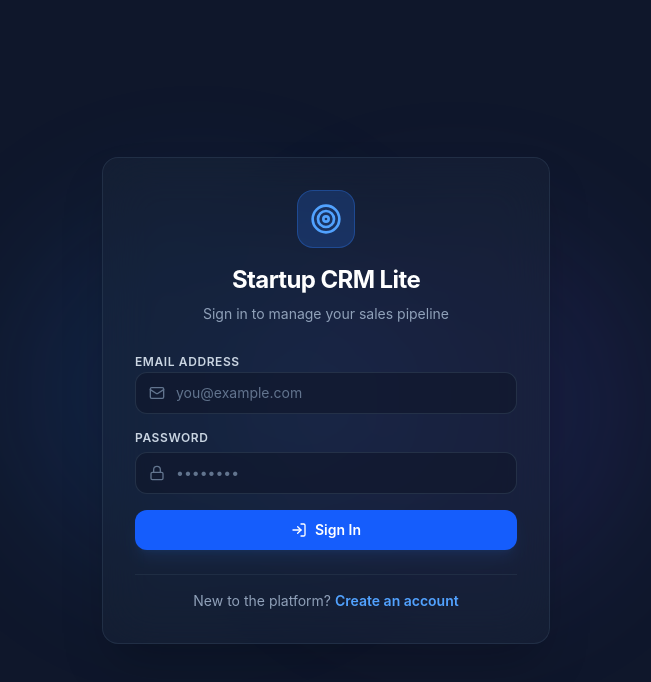
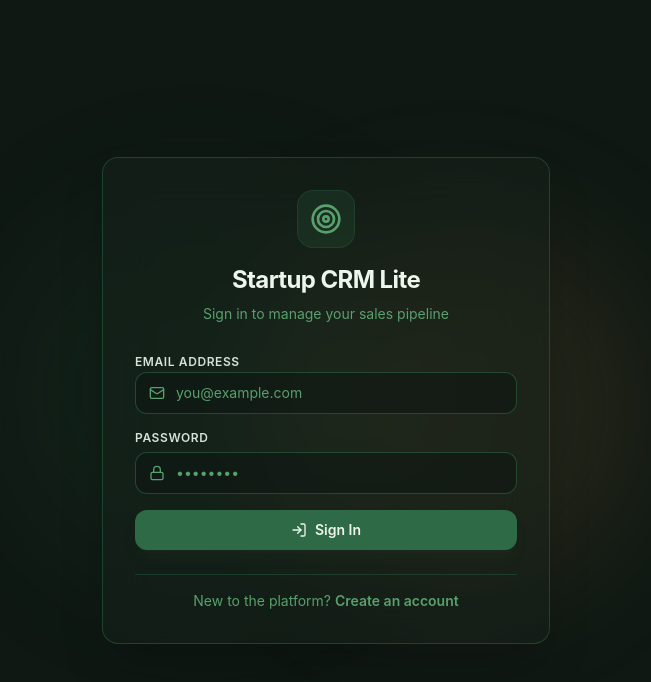
Before and after one commit to ShaikSanaFarooha/startup-crm-lite, a React (Vite) app: page /login in a window 1280 px wide. Shown: the top 682 px of the page, without its empty margins (314-965 px from the left). Built offline with nearby package versions, Linux system fonts and the light colour scheme; no server answers.

Commit message:
colouring

```diff
--- a/src/constants/analyticsColors.js
+++ b/src/constants/analyticsColors.js
@@ -1,26 +1,26 @@
 export const STATUS_COLORS = {
-  New: "#94A3B8",
-  Contacted: "#2563EB",
-  Meeting: "#F59E0B",
-  Proposal: "#7C3AED",
-  Won: "#22C55E",
-  Lost: "#EF4444",
+  New: "var(--color-slate-400)",
+  Contacted: "var(--color-primary)",
+  Meeting: "var(--color-accent)",
+  Proposal: "var(--color-secondary)",
+  Won: "var(--color-success)",
+  Lost: "var(--color-danger)",
 };
 
 export const SOURCE_COLORS = {
-  Website: "#3B82F6",
-  Referral: "#6366F1",
-  LinkedIn: "#0A66C2",
-  Instagram: "#E1306C",
-  Ads: "#F59E0B",
-  'Cold Email': "#10B981",
-  Other: "#64748B",
+  Website: "var(--color-primary)",
+  Referral: "var(--color-indigo-400)",
+  LinkedIn: "var(--color-primary)",
+  Instagram: "var(--color-accent)",
+  Ads: "var(--color-accent)",
+  'Cold Email': "var(--color-secondary)",
+  Other: "var(--color-slate-400)",
 };
 
 export const THEME_COLORS = {
-  primary: "#2563EB",
-  success: "#22C55E",
-  warning: "#F59E0B",
-  danger: "#EF4444",
-  slate: "#64748B",
+  primary: "var(--color-primary)",
+  success: "var(--color-success)",
+  warning: "var(--color-warning)",
+  danger: "var(--color-danger)",
+  slate: "var(--color-slate-400)",
 };
--- a/src/index.css
+++ b/src/index.css
@@ -2,15 +2,203 @@
 
 @custom-variant dark (&:where(.dark, .dark *));
 
+:root {
+  /* Brand semantic variables */
+  --brand-bg: #F8FBF7;
+  --brand-surf: #EDF5EC;
+  --brand-prim: #2F6A46;
+  --brand-prim-hover: #245236;
+  --brand-sec: #58A06D;
+  --brand-accent: #D69C52;
+  --brand-text: #1A2C22;
+  --brand-border: #D4E3D5;
+
+  /* Theme color remappings for utility classes */
+  --brand-white: #EDF5EC; /* Maps cards to Surface */
+  --brand-slate-50: #F8FBF7; /* Background */
+  --brand-slate-100: #E2ECE3; /* Muted Surface */
+  --brand-slate-200: #D4E3D5; /* Border */
+  --brand-slate-300: #D4E3D5;
+  --brand-slate-400: #58A06D; /* Secondary Text */
+  --brand-slate-500: #58A06D;
+  --brand-slate-600: #385642;
+  --brand-slate-700: #2F6A46; /* Primary Accent / Border */
+  --brand-slate-800: #18241D; /* Always-dark elements like Sidebar Hover & login card */
+  --brand-slate-850: #E2ECE3;
+  --brand-slate-900: #0F1813; /* Always-dark layouts like Sidebar & Login Background */
+  --brand-slate-950: #070c09;
+
+  --brand-gray-50: #F8FBF7;
+  --brand-gray-100: #E2ECE3;
+  --brand-gray-200: #D4E3D5;
+  --brand-gray-300: #D4E3D5;
+  --brand-gray-400: #58A06D;
+  --brand-gray-500: #58A06D;
+  --brand-gray-600: #385642;
+  --brand-gray-700: #2D4236;
+  --brand-gray-750: #2D4236;
+  --brand-gray-800: #18241D;
+  --brand-gray-850: #E2ECE3;
+  --brand-gray-900: #0F1813;
+  --brand-gray-950: #070c09;
+
+  --brand-blue-50: #EDF5EC;
+  --brand-blue-100: #D4E3D5;
+  --brand-blue-200: #A5D8B2;
+  --brand-blue-300: #58A06D;
+  --brand-blue-400: #58A06D;
+  --brand-blue-500: #2F6A46;
+  --brand-blue-600: #2F6A46;
+  --brand-blue-700: #245236;
+  --brand-blue-800: #1C3E29;
+  --brand-blue-900: #122A1B;
+  --brand-blue-950: #0A160F;
+
+  --brand-indigo-50: #FDF9F4;
+  --brand-indigo-100: #FBF0DF;
+  --brand-indigo-200: #F7DFBE;
+  --brand-indigo-300: #F2C790;
+  --brand-indigo-400: #E4B470;
+  --brand-indigo-500: #D69C52;
+  --brand-indigo-600: #D69C52;
+  --brand-indigo-700: #C2863D;
+  --brand-indigo-800: #A16B2D;
+  --brand-indigo-900: #6D4518;
+  --brand-indigo-950: #42280C;
+}
+
+.dark {
+  /* Brand semantic variables */
+  --brand-bg: #0F1813;
+  --brand-surf: #18241D;
+  --brand-prim: #72C38A;
+  --brand-prim-hover: #88d09e;
+  --brand-sec: #A5D8B2;
+  --brand-accent: #E4B470;
+  --brand-text: #EEF8F0;
+  --brand-border: #2D4236;
+
+  /* Theme color remappings for utility classes */
+  --brand-white: #18241D; /* Dark Mode Surface */
+  --brand-slate-50: #0F1813; /* Dark Mode Background */
+  --brand-slate-100: #223329;
+  --brand-slate-200: #2D4236; /* Dark Mode Border */
+  --brand-slate-300: #2D4236;
+  --brand-slate-400: #A5D8B2; /* Dark Mode Secondary Text */
+  --brand-slate-500: #A5D8B2;
+  --brand-slate-600: #84C697;
+  --brand-slate-700: #72C38A; /* Primary Accent / Border */
+  --brand-slate-800: #18241D;
+  --brand-slate-850: #213027;
+  --brand-slate-900: #0F1813;
+  --brand-slate-950: #070c09;
+
+  --brand-gray-50: #0F1813;
+  --brand-gray-100: #223329;
+  --brand-gray-200: #2D4236;
+  --brand-gray-300: #2D4236;
+  --brand-gray-400: #A5D8B2;
+  --brand-gray-500: #A5D8B2;
+  --brand-gray-600: #84C697;
+  --brand-gray-700: #2D4236;
+  --brand-gray-750: #2D4236;
+  --brand-gray-800: #18241D;
+  --brand-gray-850: #213027;
+  --brand-gray-900: #0F1813;
+  --brand-gray-950: #070c09;
+
+  --brand-blue-50: #18241D;
+  --brand-blue-100: #2D4236;
+  --brand-blue-200: #3D5947;
+  --brand-blue-300: #58A06D;
+  --brand-blue-400: #A5D8B2;
+  --brand-blue-500: #72C38A;
+  --brand-blue-600: #72C38A;
+  --brand-blue-700: #88d09e;
+  --brand-blue-800: #a2ddb5;
+  --brand-blue-900: #bce9ca;
+  --brand-blue-950: #d6f2de;
+
+  --brand-indigo-50: #1E2822;
+  --brand-indigo-100: #2E3A32;
+  --brand-indigo-200: #4B5E51;
+  --brand-indigo-300: #7A9A84;
+  --brand-indigo-400: #E4B470;
+  --brand-indigo-500: #E4B470;
+  --brand-indigo-600: #E4B470;
+  --brand-indigo-700: #ECD2A5;
+  --brand-indigo-800: #F3E4CA;
+  --brand-indigo-900: #FAF5ED;
+  --brand-indigo-950: #FFFFFF;
+}
+
 @theme {
-    --font-roboto:"roboto",sans-serif;
---color-primary: #2563EB;
+  --font-roboto: "roboto", sans-serif;
+
+  /* Custom palette override */
+  --color-primary: var(--brand-prim);
+  --color-secondary: var(--brand-sec);
+  --color-accent: var(--brand-accent);
+  --color-background: var(--brand-bg);
+  --color-surface: var(--brand-surf);
+  --color-text-dark: var(--brand-text);
+  --color-border: var(--brand-border);
+
+  /* Semantic safety override overrides */
   --color-success: #22C55E;
   --color-warning: #F59E0B;
   --color-danger: #EF4444;
 
-  --color-background: #F8FAFC;
-  --color-card: #FFFFFF;
-  --color-text-dark: #0F172A;
-  --color-text-gray: #64748B;
+  /* Systemic Tailwind color overrides to support CSS inline utility classes */
+  --color-white: var(--brand-white);
+  --color-slate-50: var(--brand-slate-50);
+  --color-slate-100: var(--brand-slate-100);
+  --color-slate-200: var(--brand-slate-200);
+  --color-slate-300: var(--brand-slate-300);
+  --color-slate-400: var(--brand-slate-400);
+  --color-slate-500: var(--brand-slate-500);
+  --color-slate-600: var(--brand-slate-600);
+  --color-slate-700: var(--brand-slate-700);
+  --color-slate-800: var(--brand-slate-800);
+  --color-slate-850: var(--brand-slate-850);
+  --color-slate-900: var(--brand-slate-900);
+  --color-slate-950: var(--brand-slate-950);
+
+  --color-gray-50: var(--brand-gray-50);
+  --color-gray-100: var(--brand-gray-100);
+  --color-gray-200: var(--brand-gray-200);
+  --color-gray-300: var(--brand-gray-300);
+  --color-gray-400: var(--brand-gray-400);
+  --color-gray-500: var(--brand-gray-500);
+  --color-gray-600: var(--brand-gray-600);
+  --color-gray-700: var(--brand-gray-700);
+  --color-gray-750: var(--brand-gray-750);
+  --color-gray-800: var(--brand-gray-800);
+  --color-gray-850: var(--brand-gray-850);
+  --color-gray-900: var(--brand-gray-900);
+  --color-gray-950: var(--brand-gray-950);
+
+  --color-blue-50: var(--brand-blue-50);
+  --color-blue-100: var(--brand-blue-100);
+  --color-blue-200: var(--brand-blue-200);
+  --color-blue-300: var(--brand-blue-300);
+  --color-blue-400: var(--brand-blue-400);
+  --color-blue-500: var(--brand-blue-500);
+  --color-blue-600: var(--brand-blue-600);
+  --color-blue-700: var(--brand-blue-700);
+  --color-blue-800: var(--brand-blue-800);
+  --color-blue-900: var(--brand-blue-900);
+  --color-blue-950: var(--brand-blue-950);
+
+  --color-indigo-50: var(--brand-indigo-50);
+  --color-indigo-100: var(--brand-indigo-100);
+  --color-indigo-200: var(--brand-indigo-200);
+  --color-indigo-300: var(--brand-indigo-300);
+  --color-indigo-400: var(--brand-indigo-400);
+  --color-indigo-500: var(--brand-indigo-500);
+  --color-indigo-600: var(--brand-indigo-600);
+  --color-indigo-700: var(--brand-indigo-700);
+  --color-indigo-800: var(--brand-indigo-800);
+  --color-indigo-900: var(--brand-indigo-900);
+  --color-indigo-950: var(--brand-indigo-950);
 }
```
